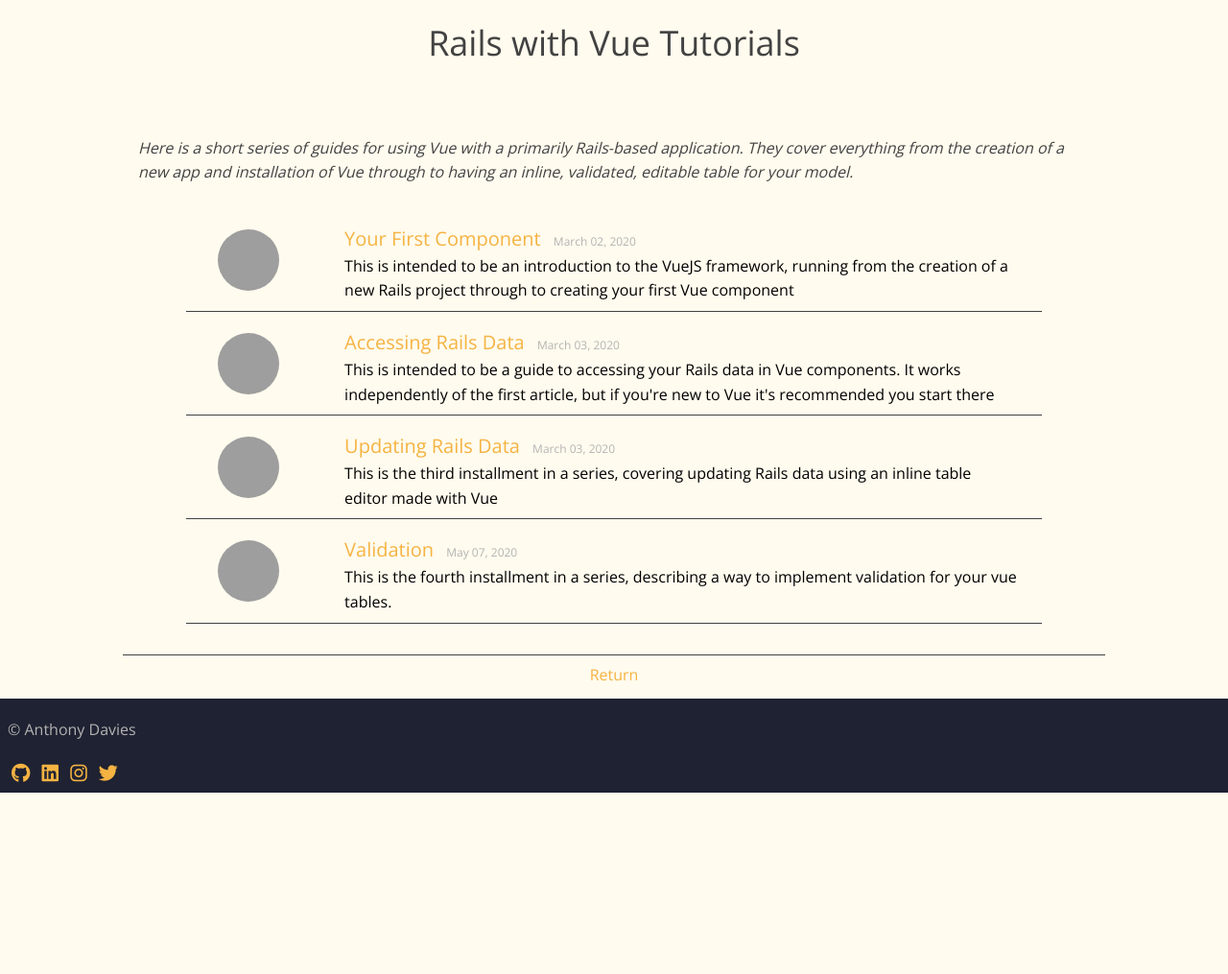
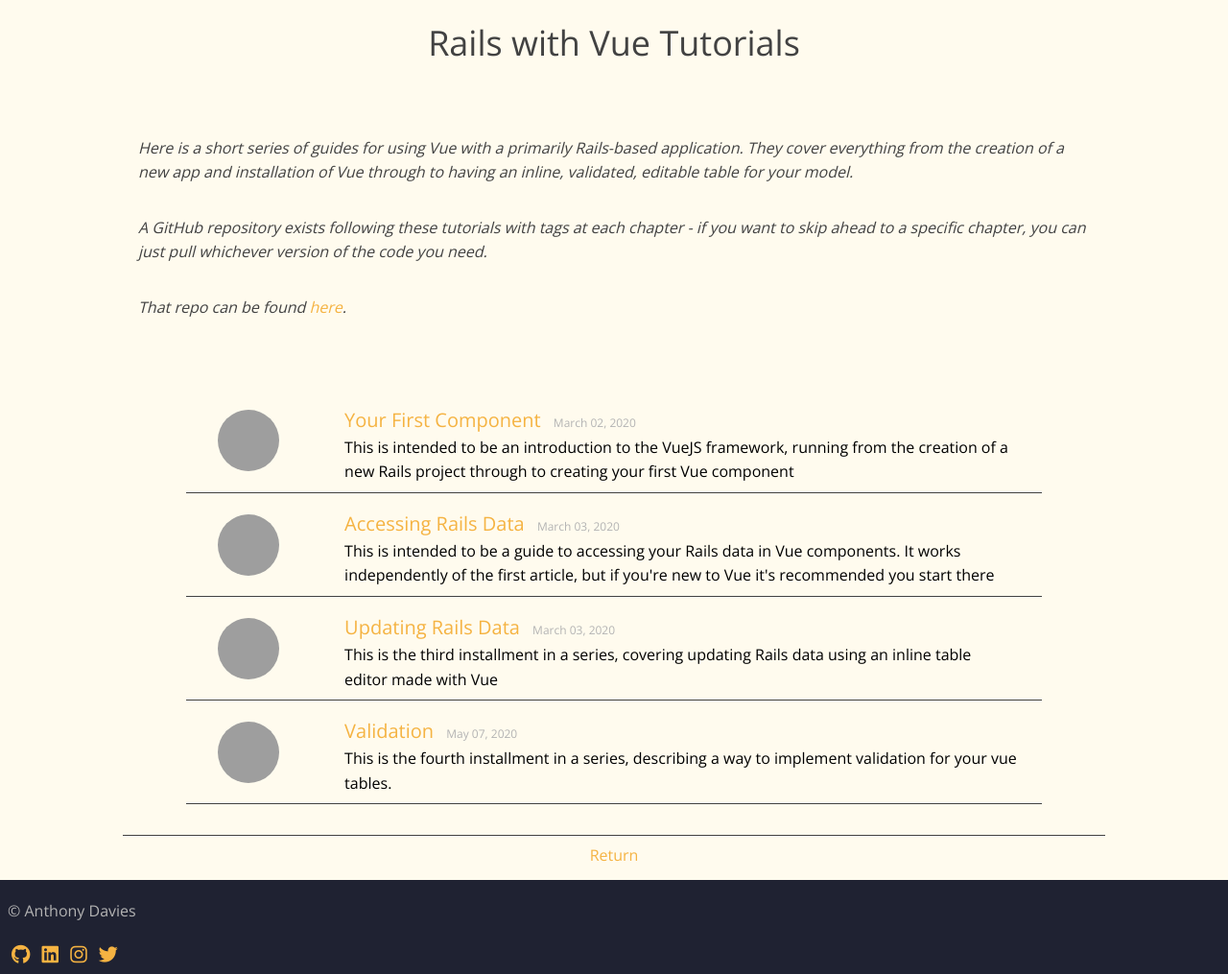
Before and after one commit to delete-44/website, a Jekyll site: the page built from collections/_blog-posts/02-rails-with-vue-index.html, in a window 1280 px wide, cut to the strip 0-1015 px from the top of the page. Shown: the whole strip at 96% size. Built offline with Jekyll 4.4.1, drawn with Linux system fonts in a browser that asks for light colours; nearby versions of some CDN libraries; before the commit the page ends 900 px from its top, so only the background shows below that; grey boxes are pictures that could not be loaded.

Commit message:
Padded text to push footer to bottom

```diff
--- a/collections/_blog-posts/02-rails-with-vue-index.html
+++ b/collections/_blog-posts/02-rails-with-vue-index.html
@@ -12,6 +12,15 @@ chapter_index: true
   {{ page.custom_excerpt }}
 </p>
 
+<p class='i pb3'>
+  A GitHub repository exists following these tutorials with tags at each chapter - if you want to skip
+  ahead to a specific chapter, you can just pull whichever version of the code you need.
+</p>
+
+<p class='i pb5'>
+  That repo can be found <a href=''>here</a>.
+</p>
+
 {% for post in site.rails-with-vue %}
   {% include post-card.html %}
 {% endfor %}
```
